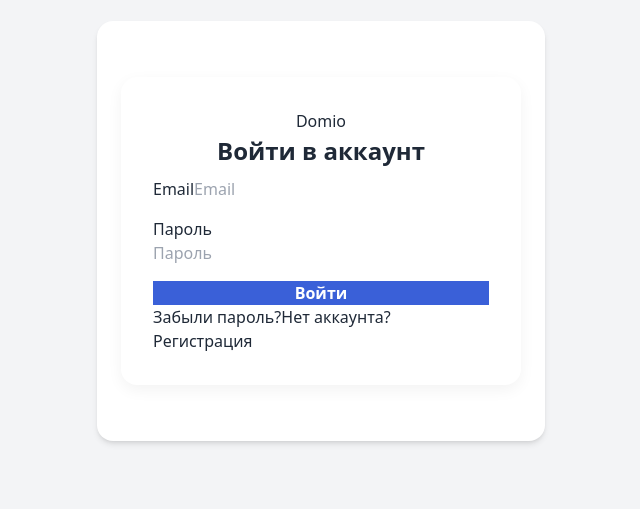
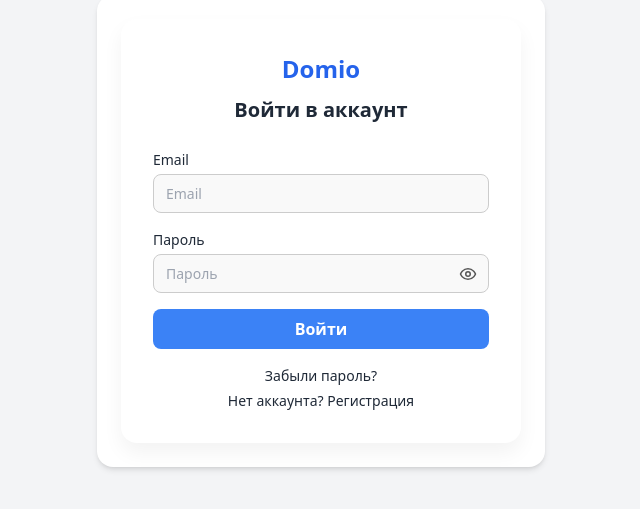
Before and after one commit to senenevar/domio-app, a Next.js app: page /auth/login in a window 1280 px wide. Shown: the part 169-678 px from the top of the page, without its empty margins (319-959 px from the left). Built offline with nearby package versions, Linux system fonts and the light colour scheme.

Commit message:
Update Auth.module.css

```diff
--- a/styles/Auth.module.css
+++ b/styles/Auth.module.css
@@ -1,91 +1,85 @@
 .container {
-  background: white;
+  background-color: white;
   padding: 2rem;
   border-radius: 1rem;
-  box-shadow: 0 5px 15px rgba(0, 0, 0, 0.05);
-  max-width: 400px;
-  width: 100%;
-  margin: 2rem auto;
-  display: flex;
-  flex-direction: column;
-  align-items: center;
+  box-shadow: 0 10px 20px rgba(0, 0, 0, 0.05);
+  text-align: center;
+}
+
+.logo {
+  font-size: 1.5rem;
+  font-weight: bold;
+  color: #2563eb;
+  text-decoration: none;
+  display: block;
+  margin-bottom: 0.5rem;
 }
 
 .title {
-  font-size: 1.5rem;
+  font-size: 1.25rem;
   font-weight: 600;
-  margin-bottom: 0.5rem;
-  text-align: center;
-}
-
-.subtitle {
-  font-size: 0.9rem;
   margin-bottom: 1.5rem;
-  color: #666;
-  text-align: center;
 }
 
 .form {
   display: flex;
   flex-direction: column;
-  width: 100%;
   gap: 1rem;
 }
 
-.input {
-  padding: 0.75rem 1rem;
+.inputWrapper {
+  display: flex;
+  flex-direction: column;
+  align-items: flex-start;
+  gap: 0.25rem;
+  font-size: 0.875rem;
+}
+
+.inputWrapper input {
+  width: 100%;
+  padding: 0.5rem 0.75rem;
   border: 1px solid #ccc;
   border-radius: 0.5rem;
-  font-size: 1rem;
-  width: 100%;
+  background-color: #f9f9f9;
 }
 
-.button {
-  padding: 0.75rem;
-  background-color: #3b5bdb;
-  color: white;
-  font-weight: 600;
-  border: none;
-  border-radius: 0.5rem;
-  cursor: pointer;
-  transition: background-color 0.3s;
+.passwordField {
+  display: flex;
+  align-items: center;
   width: 100%;
+  position: relative;
 }
 
-.button:hover {
-  background-color: #364fc7;
-}
-
-.linkText {
-  margin-top: 1rem;
-  text-align: center;
-  font-size: 0.9rem;
-}
-
-.error {
-  color: red;
-  font-size: 0.875rem;
-  text-align: center;
-}
-
-.passwordWrapper {
-  position: relative;
-  display: flex;
-  align-items: center;
-}
-
-.passwordWrapper input {
+.passwordField input {
   flex: 1;
+  padding-right: 2.5rem;
 }
 
 .eyeButton {
-  position: absolute;
-  right: 1rem;
   background: none;
   border: none;
+  position: absolute;
+  right: 0.75rem;
+  top: 50%;
+  transform: translateY(-50%);
+  color: #555;
   cursor: pointer;
-  padding: 0;
+}
+
+.submitButton {
+  background-color: #3b82f6;
+  color: white;
+  font-weight: 600;
+  padding: 0.5rem;
+  border-radius: 0.5rem;
+  border: none;
+  cursor: pointer;
+}
+
+.links {
+  margin-top: 1rem;
   display: flex;
-  align-items: center;
-  justify-content: center;
+  flex-direction: column;
+  gap: 0.25rem;
+  font-size: 0.875rem;
 }
```
